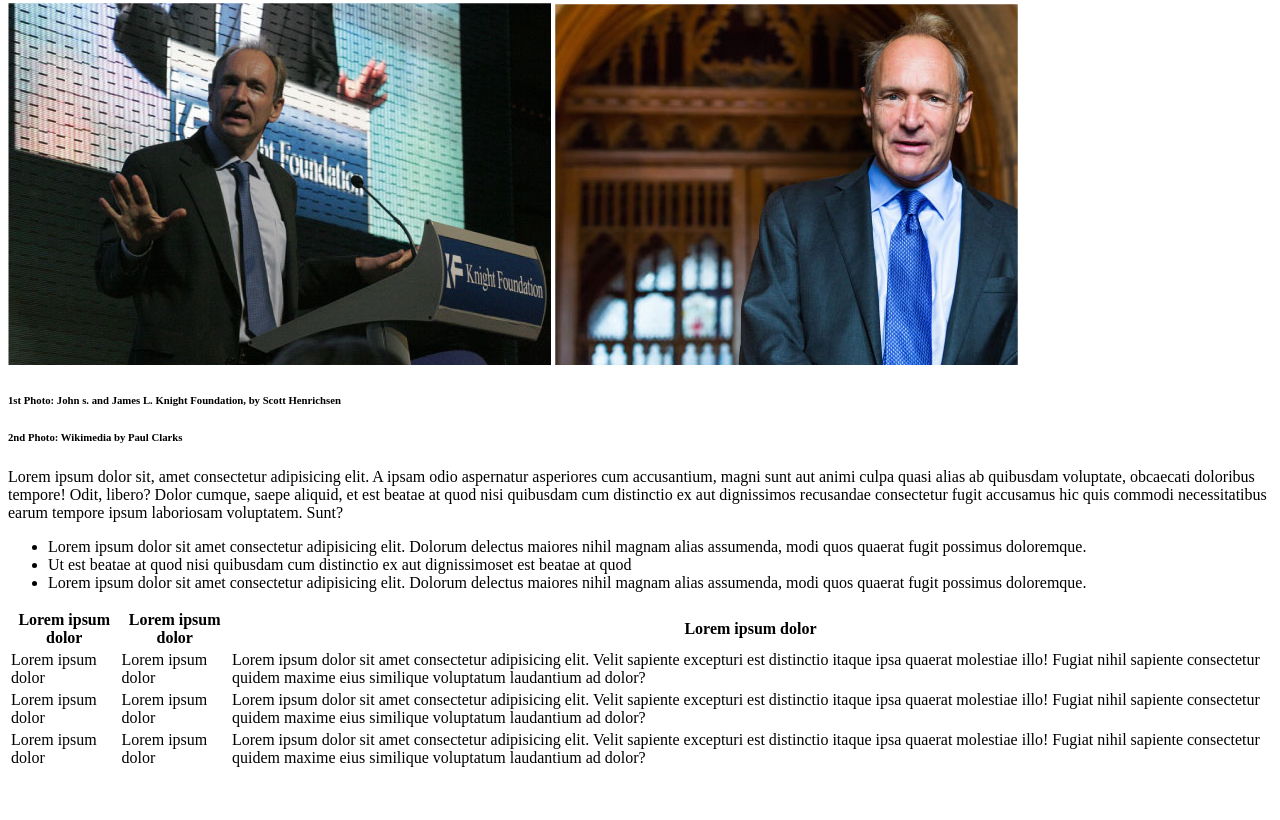
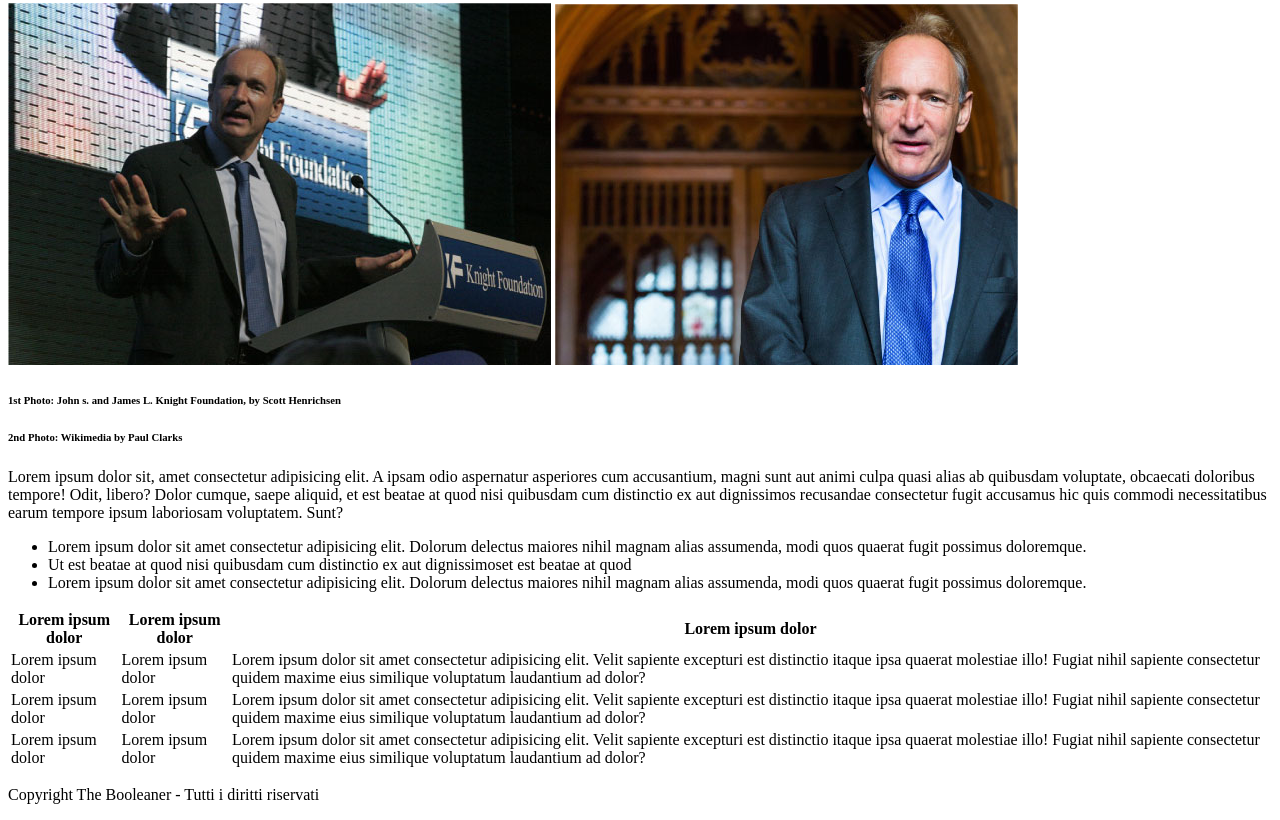
Before and after one commit to StefaniaVitali/html-css-booleaner, a plain HTML site: page index.html in a window 1280 px wide. Shown: the part 476-1296 px from the top of the page. Before the commit the page ends 1254 px from the top, so only its background shows below. Drawn offline with Linux system fonts and the light colour scheme.

Commit message:
Add: footer copywrite

```diff
--- a/index.html
+++ b/index.html
@@ -54,6 +54,8 @@
       </tbody>
     </table>
     </main>
-    <footer></footer>
+    <footer>
+        <p>Copyright The Booleaner - Tutti i diritti riservati</p>
+    </footer>
 </body>
 </html>
```
